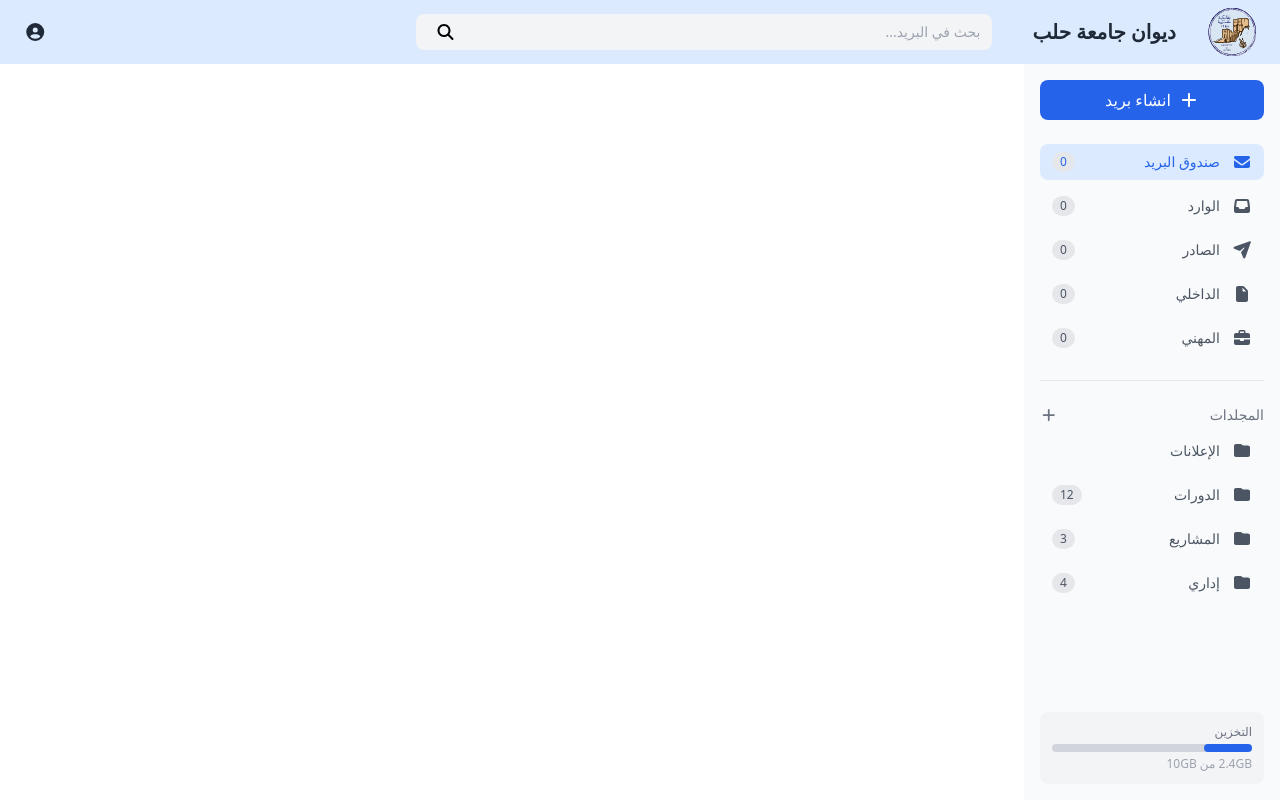
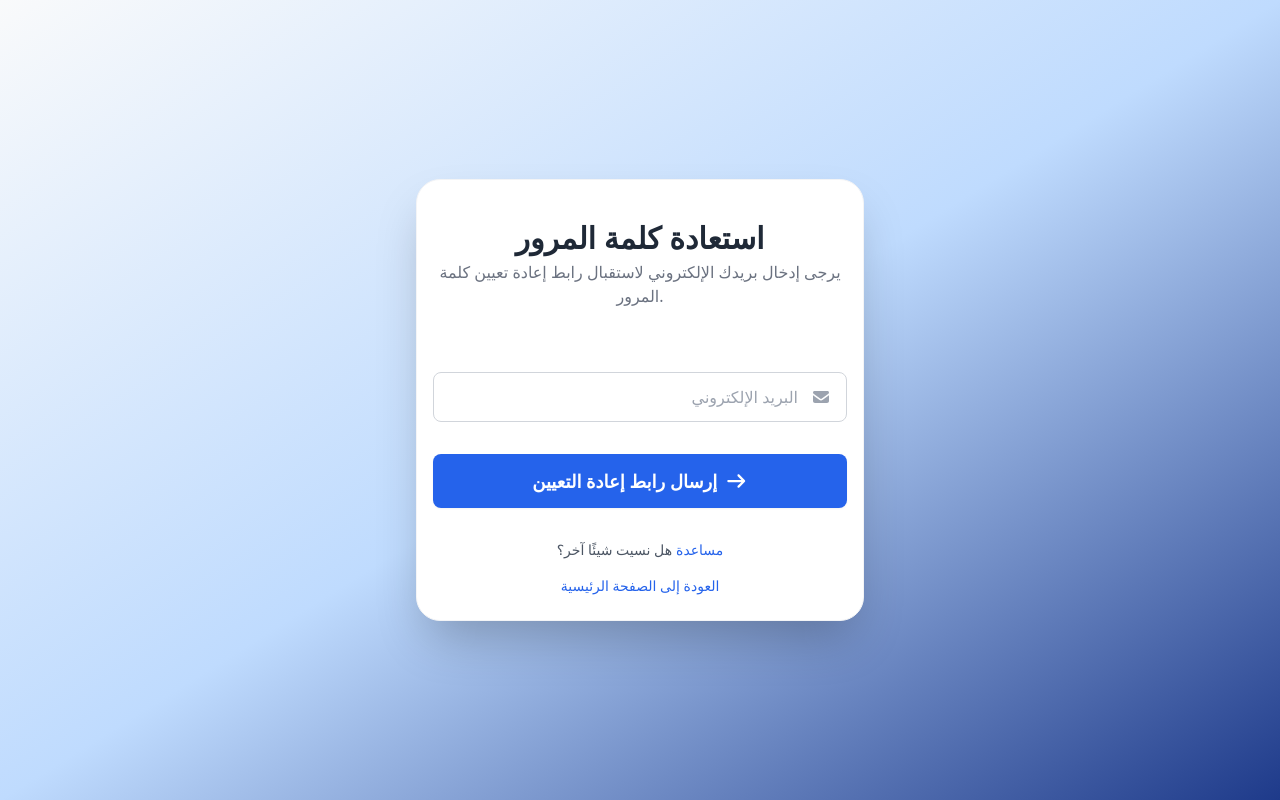
Before and after one commit to PROuserR/university_mailbox_system, a Next.js app: page /auth/forget-password in a window 1280 px wide. Built offline with nearby package versions, Linux system fonts and the light colour scheme; no server answers.

Commit message:
fixed login css issue

```diff
--- a/app/layout.tsx
+++ b/app/layout.tsx
@@ -38,19 +38,19 @@ export default function RootLayout({
           <Toaster />
 
           {/* Fixed Navbar */}
-          <header className="fixed top-0 left-0 w-full z-50">
+          <header className="fixed top-0 left-0 w-full">
             <Navbar />
           </header>
 
           {/* Layout */}
           <div className="flex flex-row-reverse pt-16">
             {/* Fixed Sidebar */}
-            <aside className="fixed right-0 top-16 h-[calc(100vh-4rem)] w-64 z-40">
+            <aside className="sticky right-0 top-16 h-[calc(100vh-4rem)] w-64">
               <Sidebar />
             </aside>
 
             {/* Page Content */}
-            <main className="absolute top-16 right-64 w-[calc(100vw-16rem)]">
+            <main className="w-[calc(100vw-16rem)]">
               {children}
             </main>
           </div>
```
